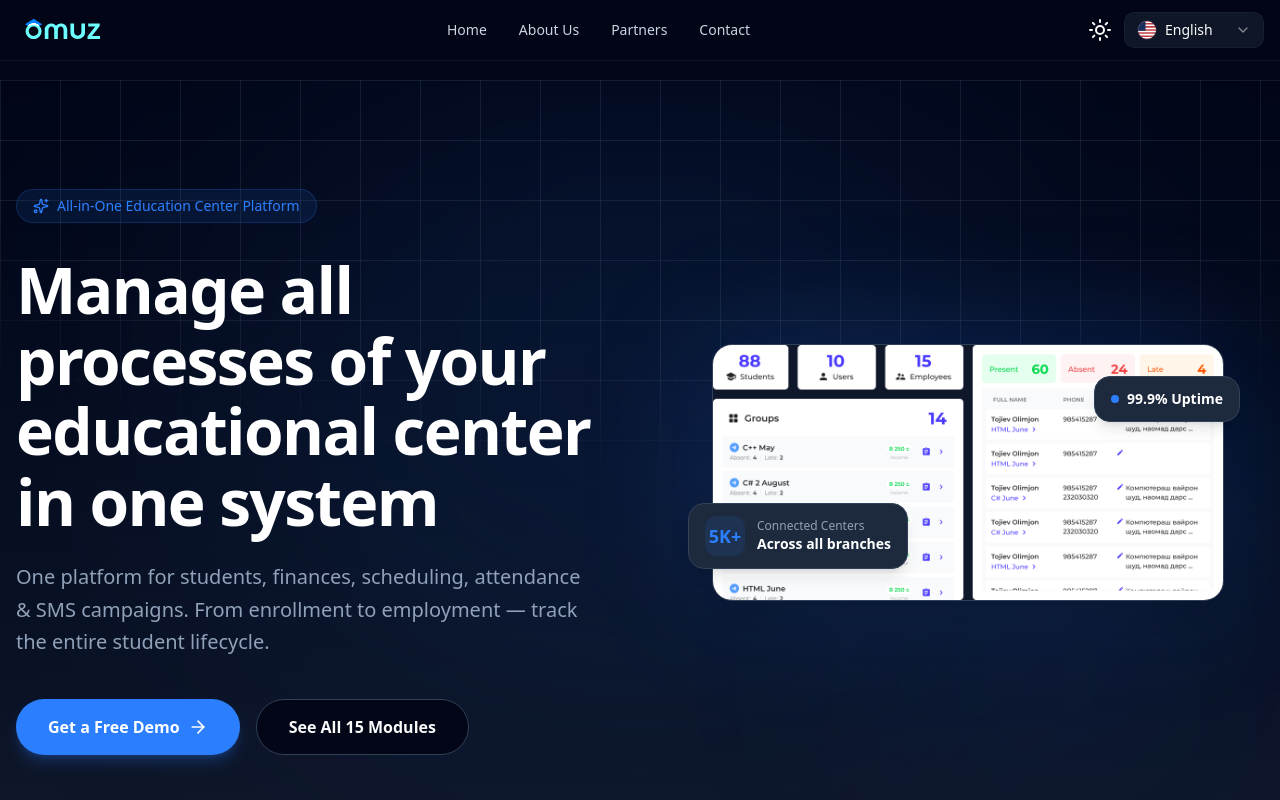
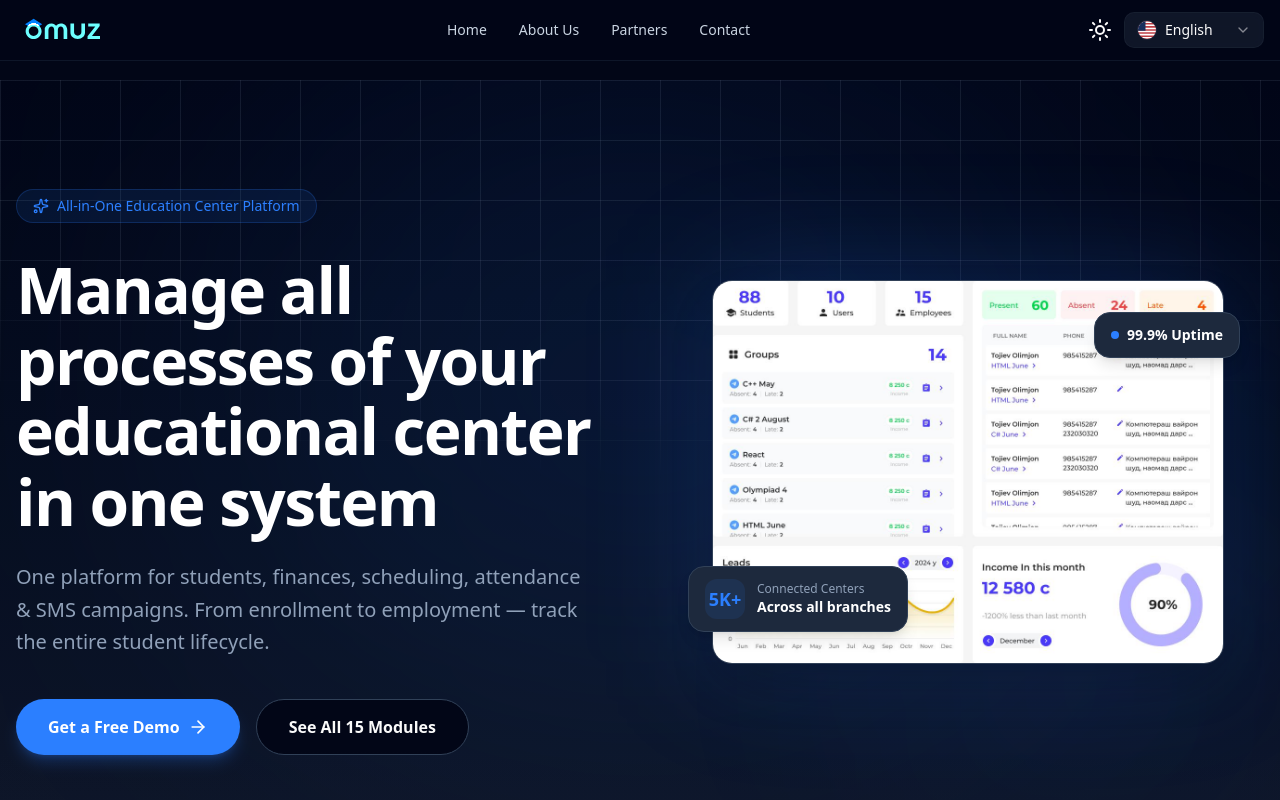
Before and after one commit to iamgaziev/omuz-web, a Next.js app: page /en in a window 1280 px wide. Shown: the top 800 px of the page. Built offline with nearby package versions, Linux system fonts and the light colour scheme.

Commit message:
Fix dashboard image extension and update gallery to use dashboard-crm.jpg

```diff
--- a/components/sections/crm-gallery.tsx
+++ b/components/sections/crm-gallery.tsx
@@ -15,7 +15,7 @@ const STAGGER = {
 }
 
 const screenshots = [
-  { src: "/online-hero.png", key: "dashboard", span: "" },
+  { src: "/dashboard-crm.jpg", key: "dashboard", span: "" },
   { src: "/image.png", key: "dashboard_2", span: "" },
   { src: "/crm-chart.png", key: "enroll", span: "md:col-span-1" },
   { src: "/crm-branches.jpg", key: "graduates", span: "md:col-span-1" },
--- a/components/sections/hero-slider.tsx
+++ b/components/sections/hero-slider.tsx
@@ -85,7 +85,7 @@ export function HeroSlider() {
               {/* Dashboard screenshot */}
               <div className="relative rounded-2xl overflow-hidden border border-slate-200 dark:border-slate-700 shadow-2xl bg-white dark:bg-slate-900">
                 <Image
-                  src="/dashboard-crm.png"
+                  src="/dashboard-crm.jpg"
                   alt="OMUZ CRM Dashboard"
                   width={800}
                   height={500}
```
Also changed, not shown: public/dashboard-crm.jpg (added), public/dashboard-crm.png (deleted).
